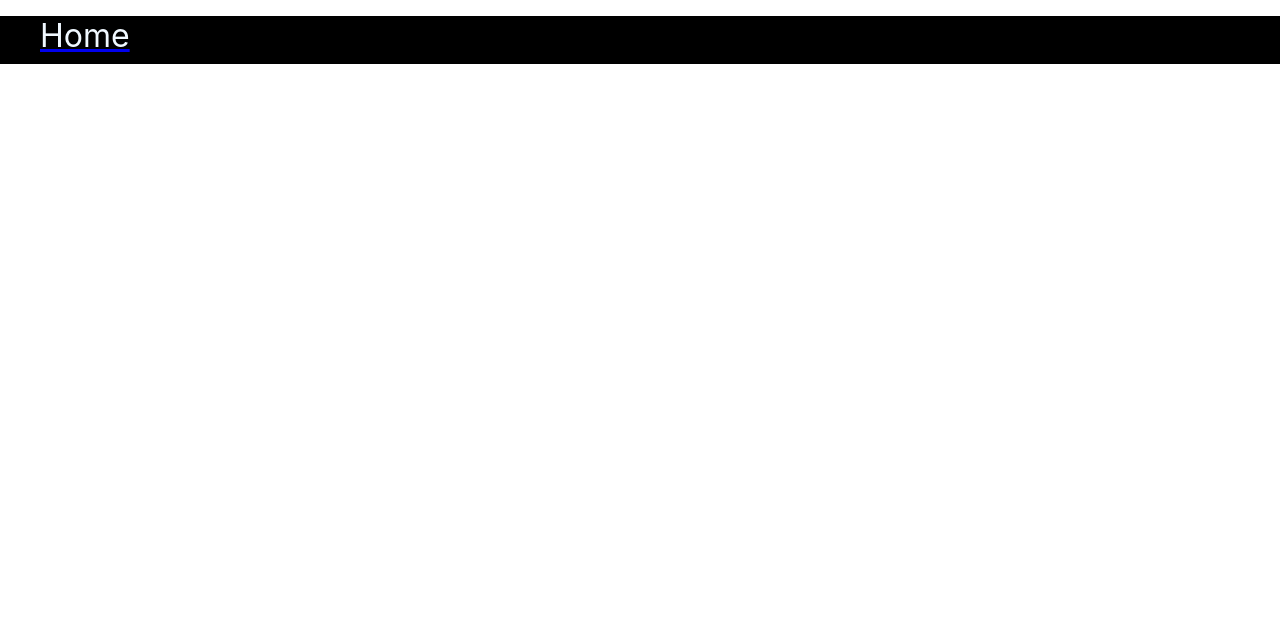
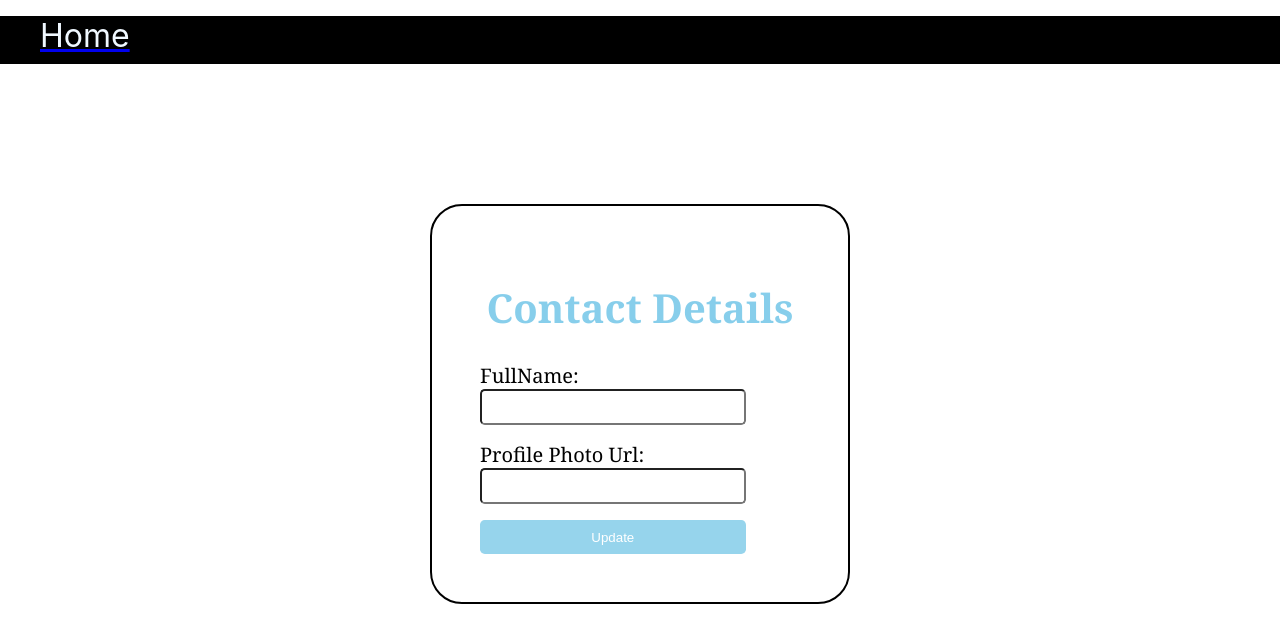
Before and after one commit to Sakshijhamnani/Expense-Tracker, a React (Create React App) app: page /contactdetails in a window 1280 px wide. Before the commit this address had no page. Shown: the top 642 px of the page. Built offline with nearby package versions, Linux system fonts and the light colour scheme.

Commit message:
Complete your profile

```diff
--- a/src/App.js
+++ b/src/App.js
@@ -1,22 +1,27 @@
 import logo from './logo.svg';
 import './App.css';
-import AuthForm from './SignUp/AuthForm';
+import AuthForm from './Components/SignUp/AuthForm';
 import { BrowserRouter, Route, Routes } from 'react-router-dom';
 import Navbar from './Components/Navbar/Navbar';
 import Home from './Components/Home/Home';
+import ContactDetails from './Components/ContactDetails/ContactDetails';
+import { AuthContextprovider } from './Components/AuthContext/auth-context';
 
 function App() {
   return (
 
     <div>
+      <AuthContextprovider>
        <BrowserRouter>
        <Navbar/>
        <Routes>
        <Route path='/' element={<Home/>}/>
        <Route path='/login' element={<AuthForm/>}/>
+       <Route path='/contactdetails' element={<ContactDetails/>}/>
        </Routes>
    {/* <SignUp/> */}
    </BrowserRouter>
+   </AuthContextprovider>
     </div>
   );
 }
--- /dev/null
+++ b/src/Components/AuthContext/auth-context.js
@@ -0,0 +1,25 @@
+import React from "react";
+
+const AuthContext=React.createContext({
+    token:''
+})
+
+
+
+export const AuthContextprovider=(props)=>{
+    const initialtoken=localStorage.getItem('token')
+    console.log('initialToken',initialtoken)
+
+    const contextvalue={
+        token:initialtoken
+    }
+
+
+    return(
+        <AuthContext.Provider value={contextvalue}>
+            {props.children}
+        </AuthContext.Provider>
+    )
+}
+
+export default AuthContext;
--- /dev/null
+++ b/src/Components/ContactDetails/ContactDetails.js
@@ -0,0 +1,55 @@
+import React, { useContext, useRef } from 'react'
+import AuthContext from '../AuthContext/auth-context'
+import classes from './ContactDetails.module.css'
+
+const ContactDetails = () => {
+    const FullNameInputRef=useRef()
+    const photoUrlInputRef=useRef()
+
+    const authcontext=useContext(AuthContext)
+    const submitHandler=(event)=>{
+        console.log('Token',authcontext.token)
+        event.preventDefault();
+     const enteredFullName=FullNameInputRef.current.value;
+     const enteredPhotoUrl=photoUrlInputRef.current.value
+
+     fetch('https://identitytoolkit.googleapis.com/v1/accounts:update?key=AIzaSyCyzE7q_jL2tqmuLQQXUYBsDY2OgHdHd0E', {
+      method: 'POST',
+      body: JSON.stringify({
+        idToken: authcontext.token,
+        displayName: enteredFullName,
+        photoUrl:enteredPhotoUrl,
+        returnSecureToken: true
+      }),
+      headers: {
+        'Content-Type': 'application/json'
+      }
+    })
+    .then(res => {
+      alert('Details upadted Succesfully')
+      if (!res.ok) {
+        throw new Error('Failed to update details');
+      }
+
+
+    })
+    .catch(error => {
+      console.error('Error updating details:', error);
+
+    });
+    }
+  return (
+    <div className={classes.div}>
+    <form className={classes.form} onSubmit={submitHandler}>
+        <h1 className={classes.heading}>Contact Details</h1>
+        <label htmlFor="fullname" className={classes.label}>FullName:</label><br/>
+        <input type="text" id='fullname' required ref={FullNameInputRef} className={classes.input} /><br/>
+        <label htmlFor="photoUrl" className={classes.label}>Profile Photo Url:</label><br/>
+        <input type="text" id='photoUrl' required ref={photoUrlInputRef} className={classes.input}/><br/>
+        <button type='submit' className={classes.button}>Update</button>
+    </form>
+    </div>
+  )
+}
+
+export default ContactDetails
--- /dev/null
+++ b/src/Components/ContactDetails/ContactDetails.module.css
@@ -0,0 +1,46 @@
+.form{
+    border: 2px solid black;
+    width: 20rem;
+    padding: 3rem;
+    border-radius: 2rem;
+
+}
+.label{
+  font-size: 20px;
+  font-family: Georgia, 'Times New Roman', Times, serif;
+
+}
+.input{
+    width: 16rem;
+    height: 1.6rem;
+    border-radius: 0.3rem;
+    padding: 0.2rem;
+    margin-bottom: 1rem;
+}
+.button{
+    width: 16.6rem;
+    background-color: rgb(150, 212, 236);
+    border-radius: 0.3rem;
+    padding: 0.6rem;
+    color: white;
+    border: none;
+    cursor: pointer;
+}
+.button:hover{
+    background-color: rgb(63, 186, 235);
+}
+.heading{
+    text-align: center;
+    font-size: 2.5rem;
+    font-family: Georgia, 'Times New Roman', Times, serif;
+    color: skyblue;
+
+
+}
+.div{
+    display: flex;
+    justify-content: center;
+    align-items: center;
+    height: 85vh;
+
+  }
--- a/src/Components/Home/Home.js
+++ b/src/Components/Home/Home.js
@@ -1,10 +1,12 @@
 import React from 'react'
 import classes from './Home.module.css'
+import { NavLink } from 'react-router-dom'
 
 const Home = () => {
   return (
-    <div className={classes.heading}>
-        Welcome to Expense Tracker
+    <div >
+       <p className={classes.heading}>Welcome to Expense Tracker</p>
+       <p className={classes.p}>Your Profile is incomplete <NavLink to='/contactdetails'>Complete Now</NavLink></p>
     </div>
   )
 }
--- a/src/Components/Home/Home.module.css
+++ b/src/Components/Home/Home.module.css
@@ -3,3 +3,7 @@
     font-family: Georgia, 'Times New Roman', Times, serif;
     text-align: center;
 }
+.p{
+    text-align: center;
+    font-size: 1.3rem;
+}
--- a/src/SignUp/AuthForm.js
+++ b/src/Components/SignUp/AuthForm.js
@@ -53,7 +53,7 @@
       .then((data)=>{
         // console.log(data.Response)
         navigate('/')
-        let idToken=data.idToken
+        const idToken=data.idToken
         console.log(idToken)
         localStorage.setItem('token',idToken)
 
```
Also changed, not shown: src/Components/SignUp/AuthForm.module.css (renamed from src/SignUp/AuthForm.module.css).
